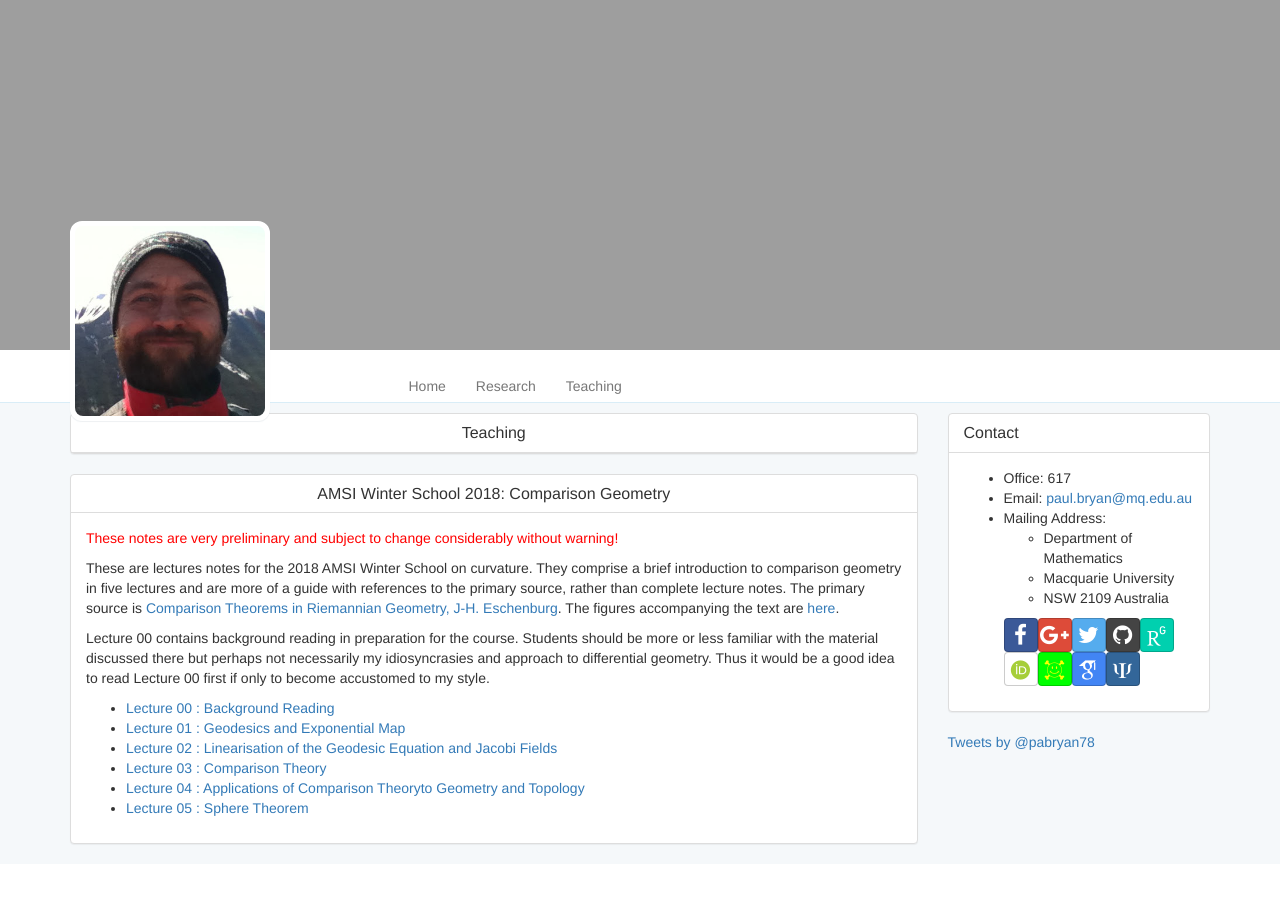
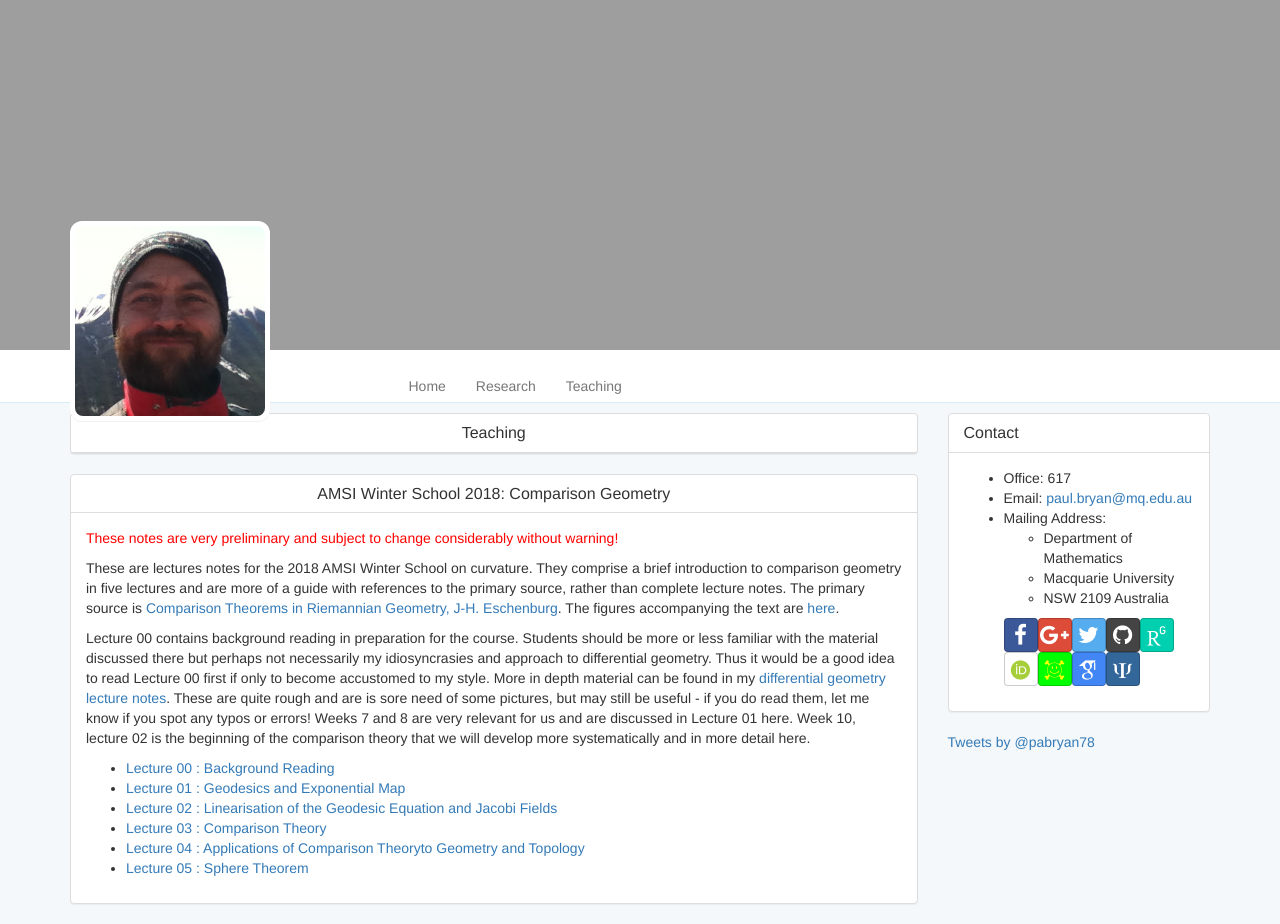
Before and after one commit to pabryan/pabryan.github.io, a Jekyll site: the page built from teaching/amsi_ws_2018/index.html, in a window 1280 px wide. Built offline with Jekyll 4.4.1, drawn with Linux system fonts in a browser that asks for light colours; some web fonts are replaced; comment, search, counter and statistics services are not loaded; before the commit the page ends 900 px from its top, so only the background shows below that.

Commit message:
Added link to my DG lecture notes.

```diff
--- a/teaching/amsi_ws_2018/index.html
+++ b/teaching/amsi_ws_2018/index.html
@@ -12,7 +12,7 @@ description: "Paul Bryan: Mathematician - AMSI Winter School 2018"
     <p style="color: red;">These notes are very preliminary and subject to change considerably without warning!<p>
 
     <p>These are lectures notes for the 2018 AMSI Winter School on curvature. They comprise a brief introduction to comparison geometry in five lectures and are more of a guide with references to the primary source, rather than complete lecture notes. The primary source is <a href="http://myweb.rz.uni-augsburg.de/~eschenbu/comparison.pdf">Comparison Theorems in Riemannian Geometry, J-H. Eschenburg</a>. The figures accompanying the text are <a href="http://myweb.rz.uni-augsburg.de/~eschenbu/figures.pdf">here</a>.</p>
-    <p>Lecture 00 contains background reading in preparation for the course. Students should be more or less familiar with the material discussed there but perhaps not necessarily my idiosyncrasies and approach to differential geometry. Thus it would be a good idea to read Lecture 00 first if only to become accustomed to my style.</p>
+    <p>Lecture 00 contains background reading in preparation for the course. Students should be more or less familiar with the material discussed there but perhaps not necessarily my idiosyncrasies and approach to differential geometry. Thus it would be a good idea to read Lecture 00 first if only to become accustomed to my style. More in depth material can be found in my <a href="/pdf/teaching/dg/dg.pdf">differential geometry lecture notes</a>. These are quite rough and are is sore need of some pictures, but may still be useful - if you do read them, let me know if you spot any typos or errors! Weeks 7 and 8 are very relevant for us and are discussed in Lecture 01 here. Week 10, lecture 02 is the beginning of the comparison theory that we will develop more systematically and in more detail here.</p>
     <ul>
       <li><a href="{{ site.baseurl }}/teaching/amsi_ws_2018/l00">Lecture 00 : Background Reading</a></li>
       <li><a href="{{ site.baseurl }}/teaching/amsi_ws_2018/l01">Lecture 01 : Geodesics and Exponential Map</a></li>
```
Also changed, not shown: 1 other file.
